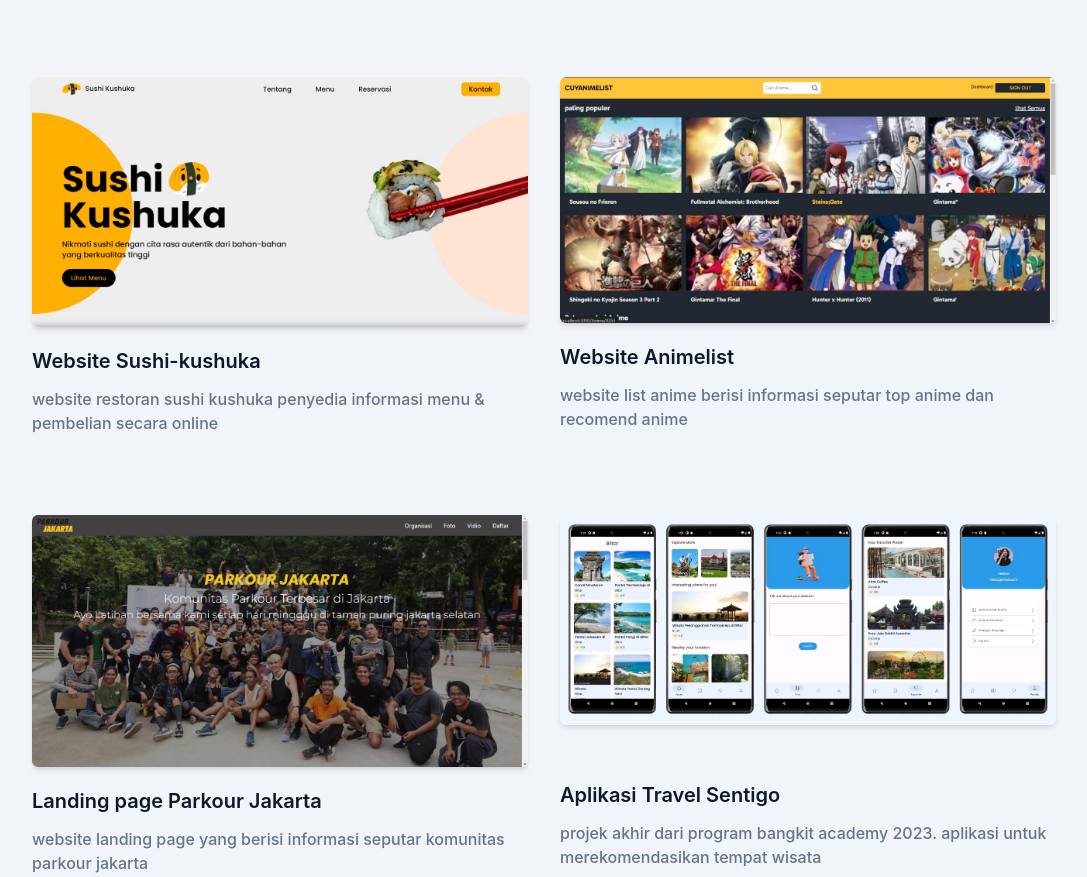
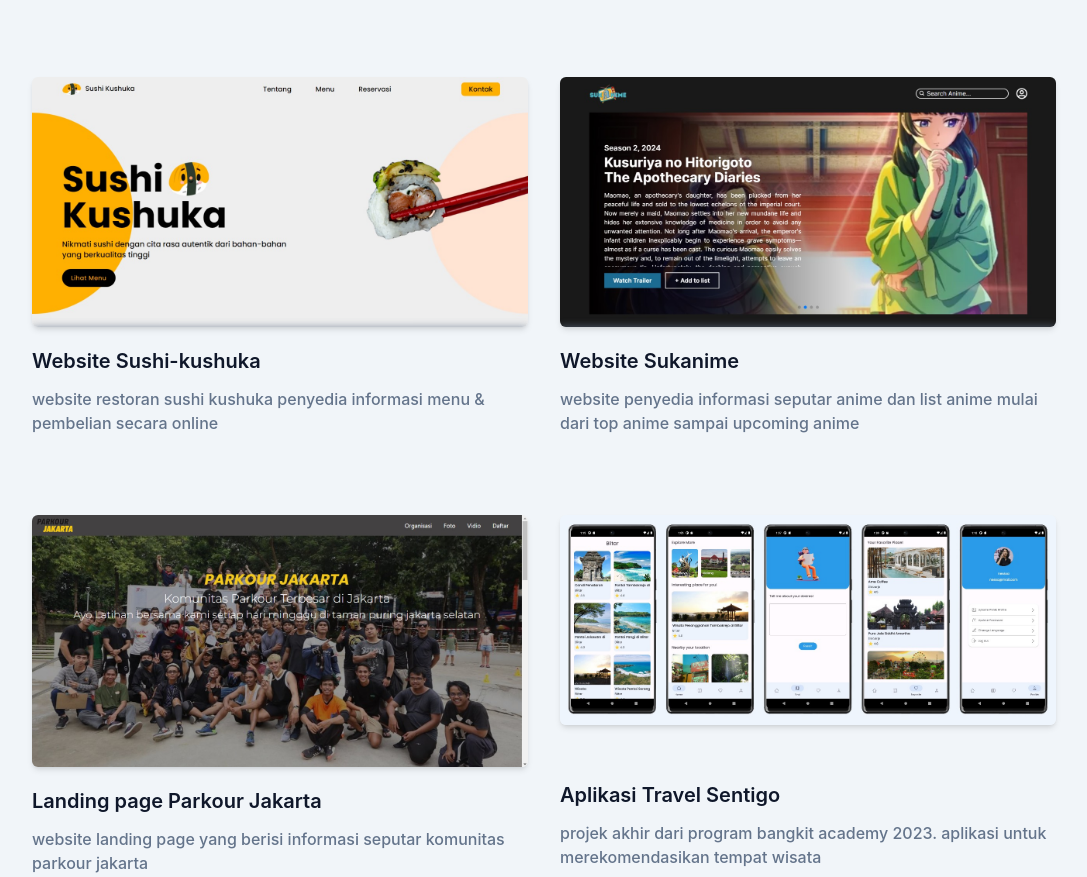
Before and after one commit to NaufalAssyafiqF/portofolio-t, a website: page index.html in a window 1280 px wide. Shown: the part 1522-2399 px from the top of the page, without its empty margins (96-1183 px from the left). Drawn offline with nearby package versions, Linux system fonts and the light colour scheme.

Commit message:
menambah projek website sukanime

```diff
--- a/index.html
+++ b/index.html
@@ -313,20 +313,29 @@
           </div>
 
           <!-- projek 2 -->
-          <div class="mb-12 p-4 md:w-1/2">
-            <div class="rounded-md shadow-md overflow-hidden">
+          <div class="mb-12 p-4 md:w-1/2 ">
+            <div class="rounded-md shadow-md overflow-hidden relative group">
               <img
-                src="assets/cuyanimelist.jpg"
-                alt="websote-parkour"
+                src="assets/website-sukaanime.jpg"
+                alt="website-sushikushuka"
                 width="w-full"
               />
+              <div class="w-full h-full bg-slate-500 absolute opacity-75 top-0 translate-y-full blur-sm group-hover:translate-y-0 duration-300 transition-all ease-in-out"></div>
+              <div class="w-full h-full flex flex-col justify-center items-center absolute top-0 z-10 translate-y-full group-hover:translate-y-0 ease-in-out transition-all duration-300">
+                <div class="flex">
+                  <img src="assets/logo-react-circle.webp" alt="" class="w-[60px] h-[60px] rounded-full m-2">
+                  <img src="assets/logo-tailwind-circle.png" alt="" class="w-[60px] h-[60px] rounded-full m-2">
+                  <img src="assets/nextjslogo.png" alt="" class="w-[60px] h-[60px] rounded-full m-2">
+                </div>
+
+                <a href="https://naufalassyafiq-sukaanime.vercel.app/" class="mt-2"><button class="text-dark bg-white px-2 rounded-full hover:text-primary">Go to Website > </button></a>
+              </div>
             </div>
             <h3 class="font-semibold text-dark text-xl mt-5 mb-3">
-              Website Animelist
+              Website Sukanime
             </h3>
             <p class="font-medium text-base text-secondary">
-              website list anime berisi informasi seputar top anime dan recomend
-              anime
+              website penyedia informasi seputar anime dan list anime mulai dari top anime sampai upcoming anime
             </p>
           </div>
           <!-- projek 3 -->
```
Also changed, not shown: assets/nextjslogo.png (added), assets/website-sukaanime.jpg (added).
